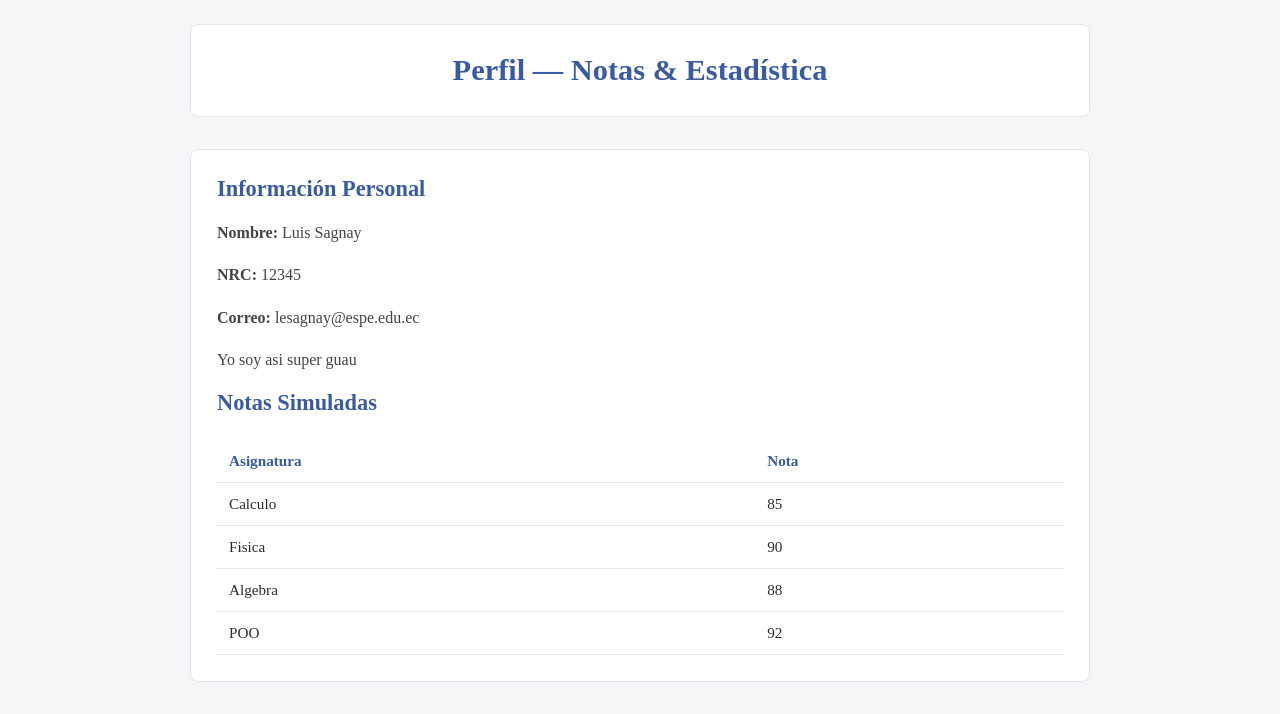
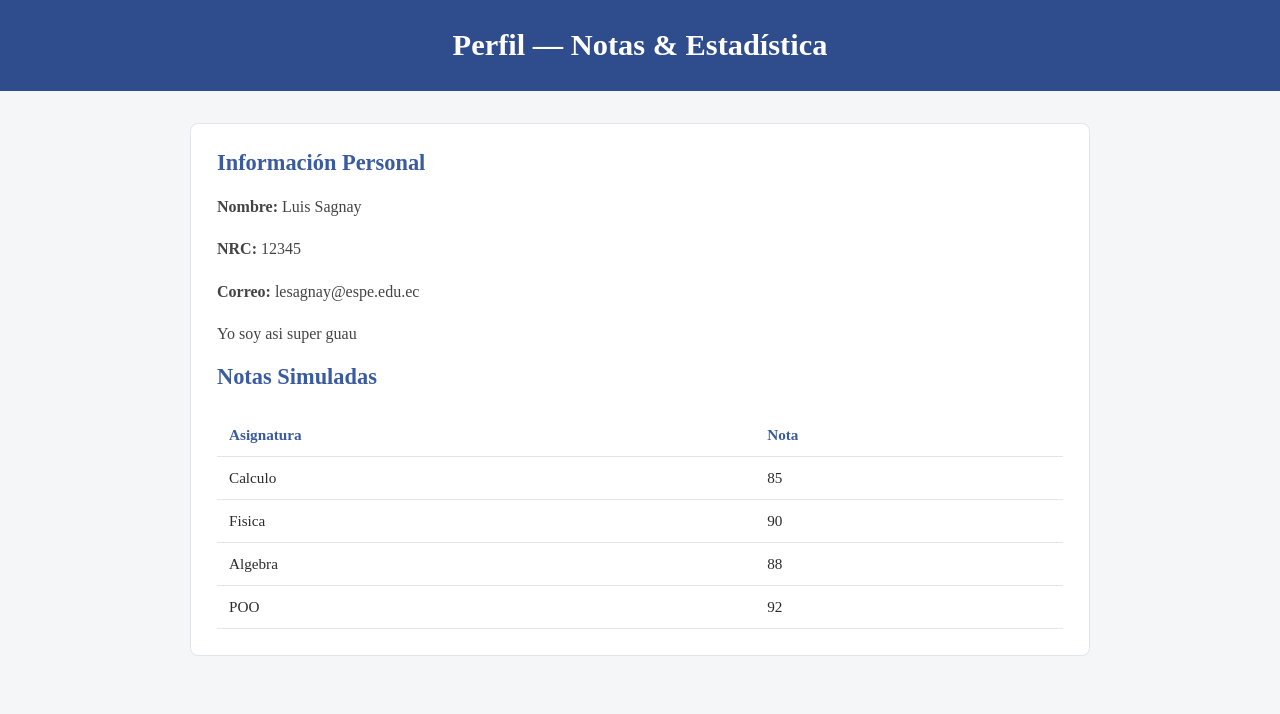
Before and after one commit to luis-sagx/prueba-practica-3, a website: page public/index.html in a window 1280 px wide. Drawn offline with Linux system fonts and the light colour scheme.

Commit message:
estilos 2

```diff
--- a/public/styles.css
+++ b/public/styles.css
@@ -5,27 +5,24 @@
 
 body {
   margin: 0;
-  padding: 24px;
   background-color: #f4f6f8;
   color: #2b2b2b;
 }
 
 /* ===== Header ===== */
 header {
-  max-width: 900px;
   margin: 0 auto;
   padding: 28px 24px;
   text-align: center;
-  background-color: #ffffff;
-  border-radius: 8px;
-  border: 1px solid #e2e6ea;
+  background-color: #2f4c8c;
+  width: 100%;
 }
 
 header h1 {
   margin: 0;
   font-size: 1.9rem;
   font-weight: 600;
-  color: #3a5ba0; /* color principal */
+  color: #ffffff;
 }
 
 /* ===== Secciones ===== */
```
